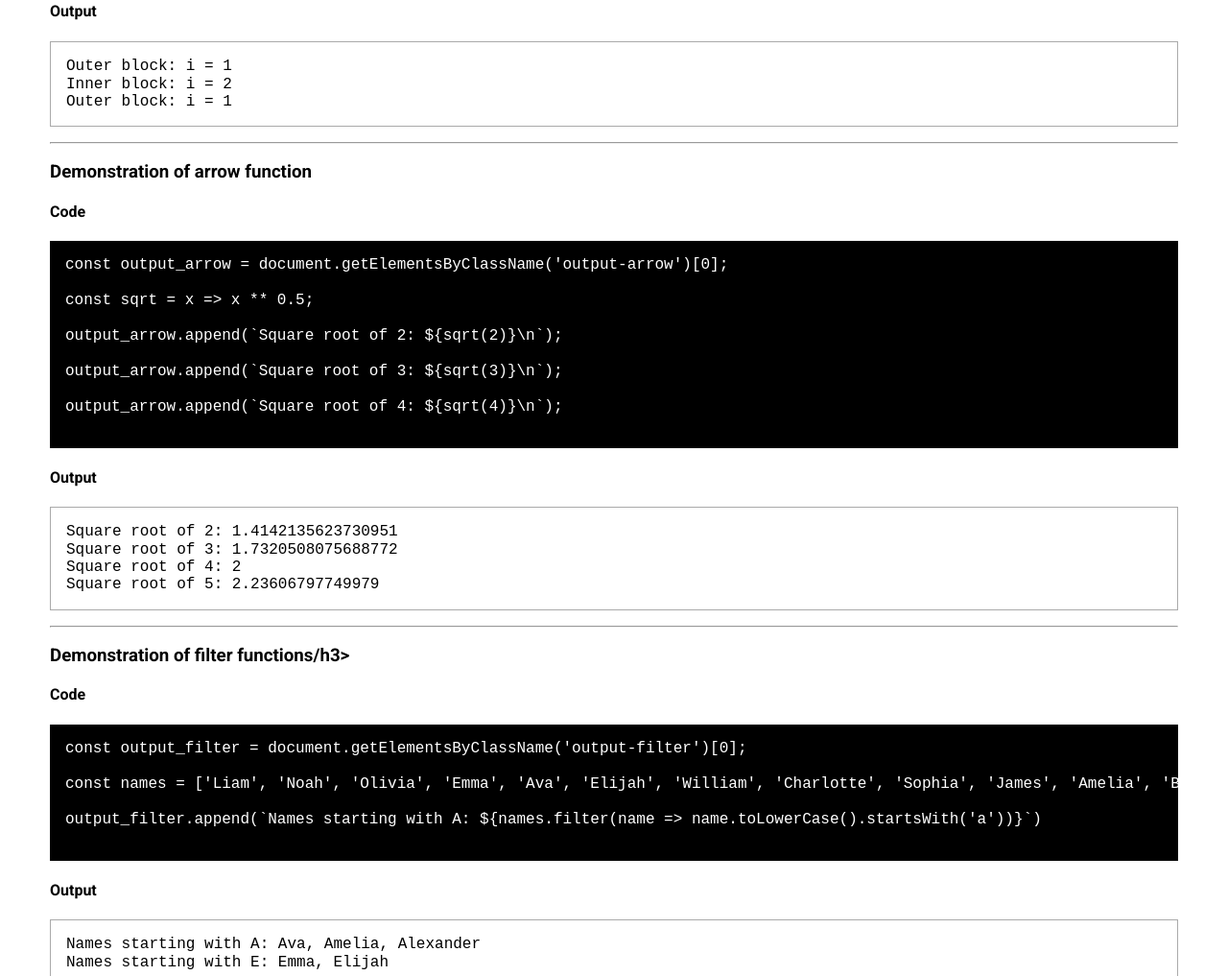
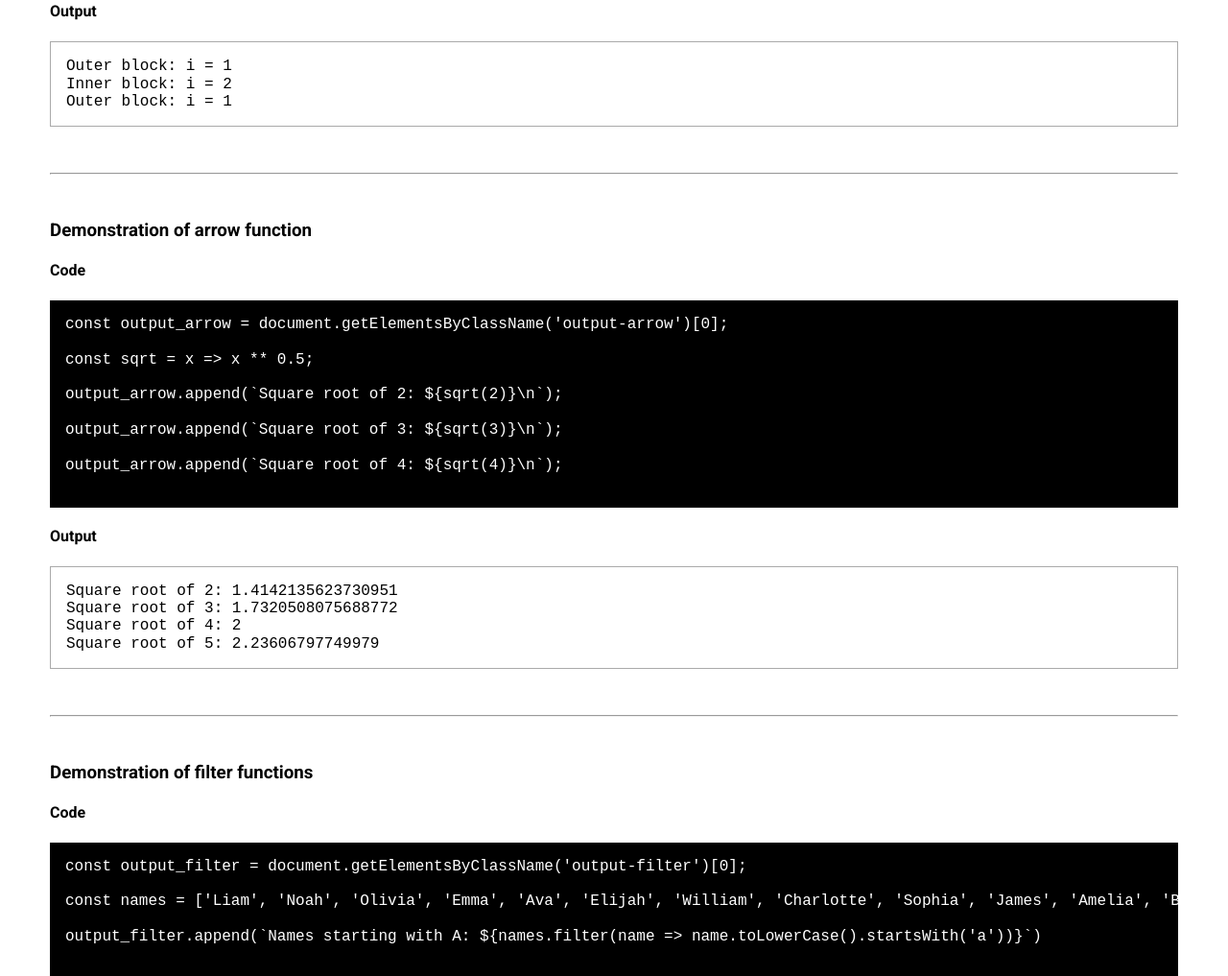
Before and after one commit to amo21004/wdd330, a plain HTML site: page week2/index.html in a window 1280 px wide. Shown: the part 590-1607 px from the top of the page at 96% size. Drawn offline with nearby package versions, Linux system fonts and the light colour scheme.

Commit message:
Week 2 - Fourth  Commit

```diff
--- a/css/common.css
+++ b/css/common.css
@@ -30,6 +30,10 @@ main {
   margin: 2rem;
 }
 
+main hr {
+  margin: 3rem 0;
+}
+
 .code {
   padding: 1rem;
   background-color: #000;
--- a/week2/index.html
+++ b/week2/index.html
@@ -77,7 +77,7 @@ output_arrow.append(`Square root of 4: ${sqrt(4)}\n`);
 
       <hr>
 
-      <h3>Demonstration of filter functions/h3>
+      <h3>Demonstration of filter functions</h3>
 
       <h4>Code</h4>
 
```
